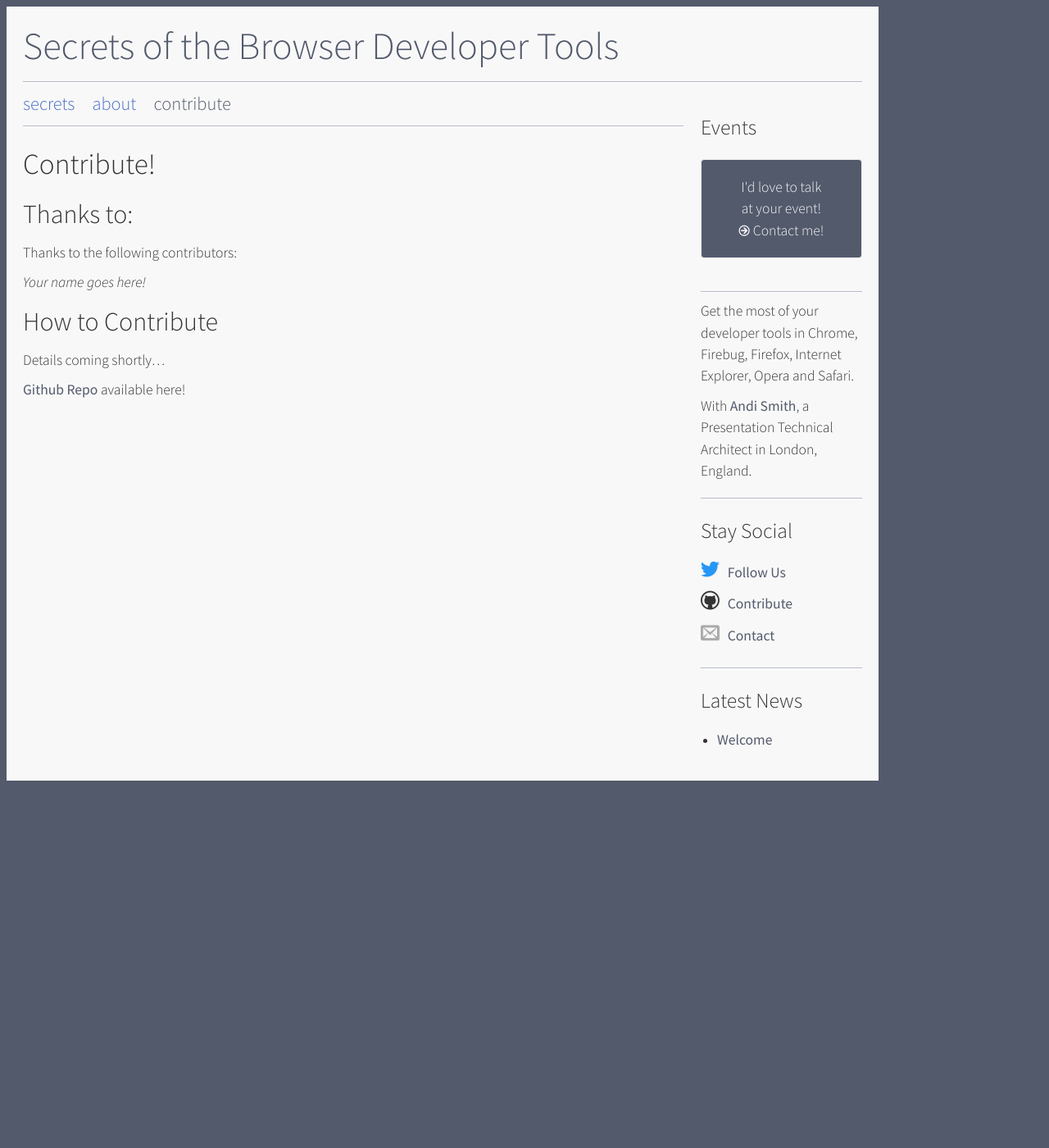
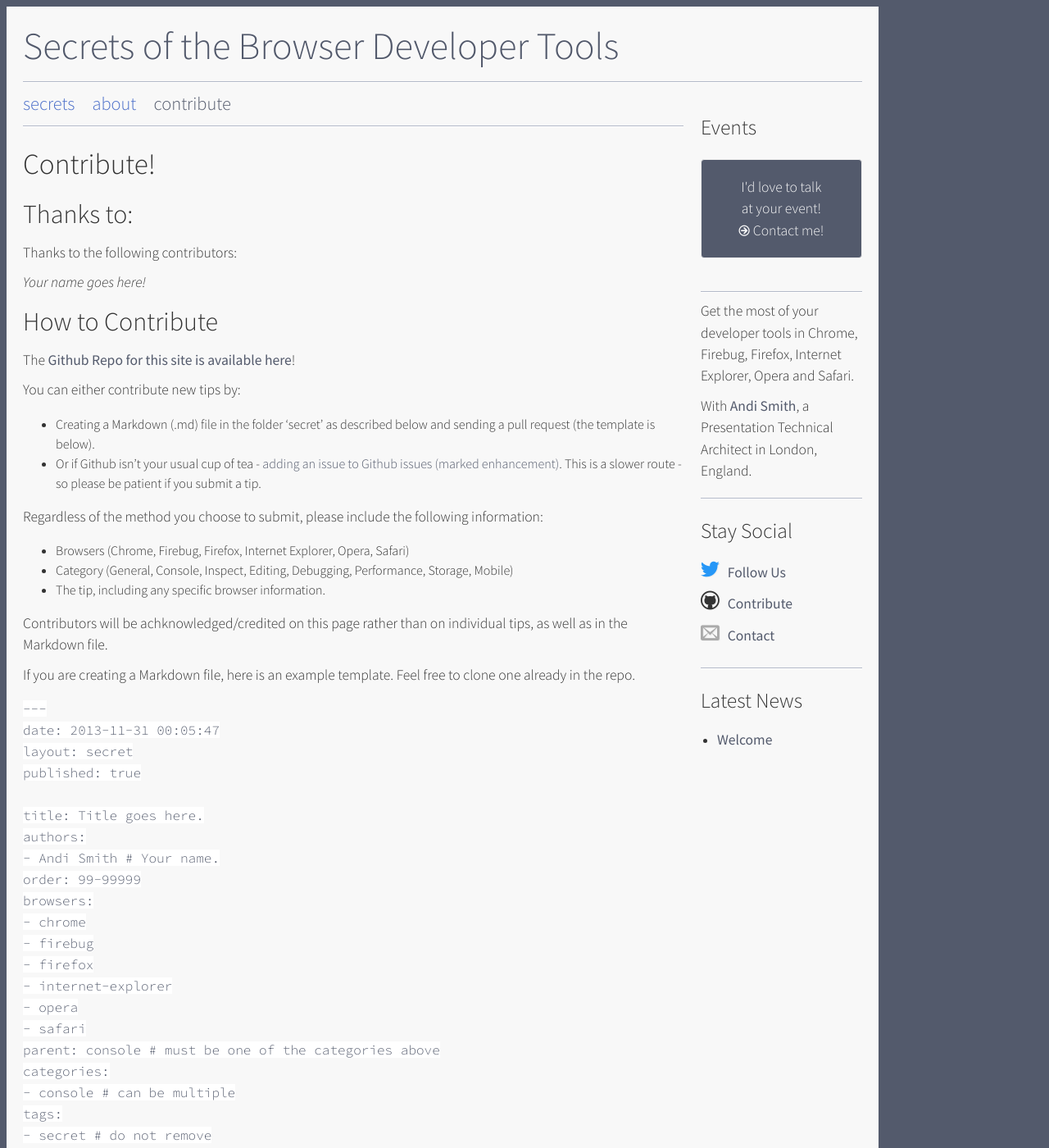
Before and after one commit to andismith/dev-tool-secrets, a Jekyll site: the page built from contribute/index.md, in a window 1280 px wide and 1400 px high. Shown: the whole window at 82% size. Built offline with Jekyll 4.4.1, drawn with Linux system fonts in a browser that asks for light colours; nearby versions of some CDN libraries; library files that are not in the unit come from our copies; Markdown is read by kramdown in place of the engine named in the settings; some of the changed text lies outside the part shown.

Commit message:
Added description of how to contribute

```diff
--- a/contribute/index.md
+++ b/contribute/index.md
@@ -15,6 +15,45 @@
 
 ## How to Contribute ##
 
-Details coming shortly...
+The <a href="https://github.com/andismith/dev-tool-secrets" target="_blank">Github Repo for this site is available here</a>!
 
-<a href="https://github.com/andismith/dev-tool-secrets" target="_blank">Github Repo</a> available here!
+You can either contribute new tips by:
+
+* Creating a Markdown (.md) file in the folder 'secret' as described below and sending a pull request (the template is below).
+* Or if Github isn't your usual cup of tea - <a href="https://github.com/andismith/dev-tool-secrets/issues">adding an issue to Github issues (marked enhancement)</a>. This is a slower route - so please be patient if you submit a tip.
+
+Regardless of the method you choose to submit, please include the following information:
+* Browsers (Chrome, Firebug, Firefox, Internet Explorer, Opera, Safari)
+* Category (General, Console, Inspect, Editing, Debugging, Performance, Storage, Mobile)
+* The tip, including any specific browser information.
+
+Contributors will be achknowledged/credited on this page rather than on individual tips, as well as in the Markdown file.
+
+If you are creating a Markdown file, here is an example template. Feel free to clone one already in the repo.
+
+    ---
+    date: {{ site.time | date: "%Y-%M-%d %H:%m:%S" }}
+    layout: secret
+    published: true
+
+    title: Title goes here.
+    authors:
+    - Andi Smith # Your name.
+    order: 99-99999
+    browsers:
+    - chrome
+    - firebug
+    - firefox
+    - internet-explorer
+    - opera
+    - safari
+    parent: console # must be one of the categories above
+    categories:
+    - console # can be multiple
+    tags:
+    - secret # do not remove
+    ---
+    <p>Content should go here.</p>
+    <p class="chrome">To provide information for a particular browser, add a class (lowercase, hyphen for internet-explorer).</p>
+    <p><code>// code should be wrapper in these</code></p>
+    <div class="firefox image"><img src="/assets/img/placeholder.gif" data-src="/assets/img/secrets/firefox-image-name.png" /></div>
```
